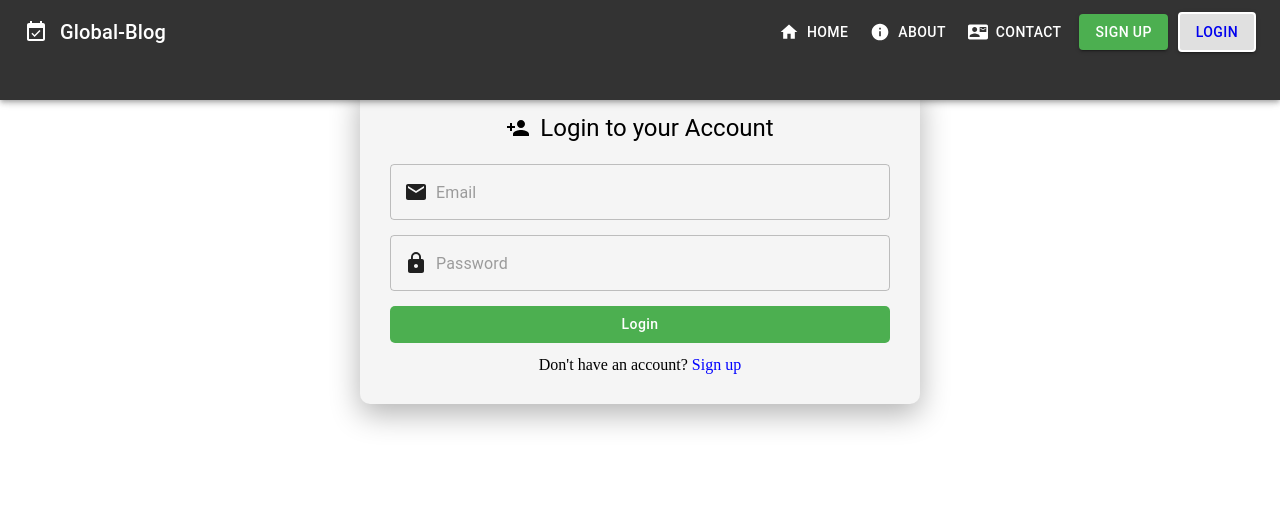
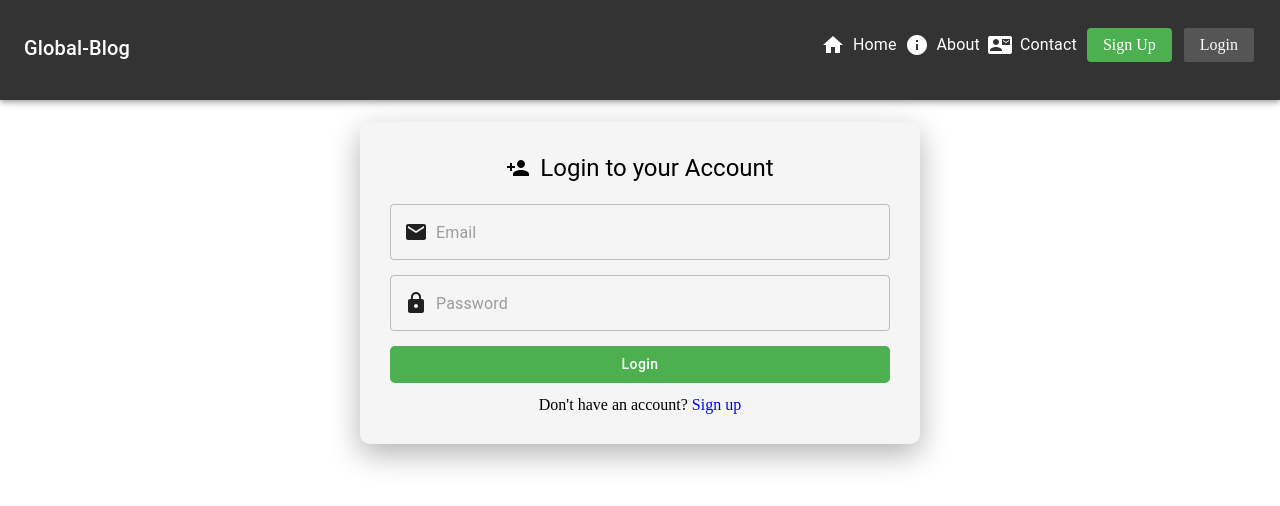
Before and after one commit to KULADEEP1/Ecommerce, a React (Create React App) app in the folder client/: page /login in a window 1280 px wide. Shown: the top 506 px of the page. Built offline with nearby package versions, Linux system fonts and the light colour scheme.

Commit message:
Authentication improved

```diff
--- a/client/src/components/Homepage.js
+++ b/client/src/components/Homepage.js
@@ -14,6 +14,8 @@ import {
   CssBaseline,
 } from "@material-ui/core";
 import Footer from "./Footer";
+import { useUser } from "../context/UserContext";
+import { useNavigate } from "react-router-dom";
 
 const useStyles = makeStyles((theme) => ({
   "@global": {
@@ -110,6 +112,13 @@ const useStyles = makeStyles((theme) => ({
 
 function HomePage() {
   const classes = useStyles();
+  const navigate = useNavigate();
+  const { isAuthenticated } = useUser();
+  const handleCreateBlog = () => {
+    if (isAuthenticated === false) {
+      navigate("/login");
+    }
+  };
 
   return (
     <>
@@ -135,6 +144,7 @@ function HomePage() {
               <Button
                 variant="contained"
                 className={classes.exploreButton}
+                onClick={handleCreateBlog}
                 startIcon={<CreateIcon />}
               >
                 Create Blog
--- a/client/src/components/Login.js
+++ b/client/src/components/Login.js
@@ -27,11 +27,16 @@ const useStyles = makeStyles((theme) => ({
   form: {
     maxWidth: "500px",
     maxHeight: "600px",
-    margin: "0 auto",
+    margin: "50px auto",
     padding: "30px",
     borderRadius: "10px",
     boxShadow: "0 10px 30px rgba(0, 0, 0, 0.3)", // Add shadow effect
     backgroundColor: "#f5f5f5",
+    transition: "transform 1s, box-shadow 1s",
+    "&:hover": {
+      transform: "translateY(0px)",
+      boxShadow: "0px 12px 20px rgba(0, 0, 0, 1)",
+    },
   },
   title: {
     marginBottom: "20px",
--- a/client/src/components/Navbar.js
+++ b/client/src/components/Navbar.js
@@ -1,76 +1,124 @@
 import React from "react";
-import {
-  AppBar,
-  Toolbar,
-  Typography,
-  Button,
-  IconButton,
-} from "@material-ui/core";
-import { Link } from "react-router-dom";
+import { AppBar, Toolbar, Typography } from "@material-ui/core";
+import { NavLink, useNavigate } from "react-router-dom";
 import { Home, Info, ContactMail } from "@material-ui/icons";
-import EventAvailableIcon from "@material-ui/icons/EventAvailable";
 import { useUser } from "../context/UserContext";
+import { makeStyles } from "@material-ui/core/styles";
+
+const useStyles = makeStyles((theme) => ({
+  appBar: {
+    backgroundColor: "#333",
+    height: "100px",
+  },
+  toolbar: {
+    display: "flex",
+    justifyContent: "space-between",
+    alignItems: "flex-end",
+  },
+  link: {
+    textDecoration: "none",
+    color: "inherit",
+    marginLeft: theme.spacing(1),
+    display: "flex",
+    alignItems: "center",
+  },
+  activeLink: {
+    color: "#4CAF50",
+    borderBottom: "2px solid #4CAF50",
+  },
+  buttonText: {
+    marginLeft: theme.spacing(1),
+  },
+  signupButton: {
+    backgroundColor: "#4CAF50",
+    color: "#fff",
+    marginLeft: "10px",
+    padding: theme.spacing(1, 2),
+    borderRadius: theme.shape.borderRadius,
+    "&:hover": {
+      backgroundColor: "#388E3C", // Darker shade of green
+    },
+    textDecoration: "none",
+  },
+  loginButton: {
+    padding: theme.spacing(1, 2),
+    marginLeft: "10px",
+    borderRadius: theme.shape.borderRadius,
+    border: "2px solid #333",
+    textDecoration: "none",
+    backgroundColor: "#555",
+    color: "#fff",
+    "&:hover": {
+      backgroundColor: "#777",
+      color: "#fff",
+    },
+  },
+}));
 
 const Navbar = () => {
-  const { isAuthenticated } = useUser();
+  const { isAuthenticated, logout } = useUser();
+  const navigate = useNavigate();
+  const classes = useStyles();
+
+  const handleLogout = () => {
+    logout();
+    navigate("/");
+  };
+
   return (
-    <AppBar
-      position="fixed"
-      style={{ backgroundColor: "#333", height: "100px" }}
-    >
-      <Toolbar style={{ display: "flex", justifyContent: "space-between" }}>
-        <IconButton edge="start" color="inherit" aria-label="logo">
-          <EventAvailableIcon />
-        </IconButton>
+    <AppBar position="fixed" className={classes.appBar}>
+      <Toolbar className={classes.toolbar}>
         <Typography variant="h6" style={{ flexGrow: 1 }}>
           Global-Blog
         </Typography>
         <div style={{ display: "flex", alignItems: "center" }}>
-          <Button
-            color="inherit"
-            style={{ marginLeft: "10px" }}
-            startIcon={<Home />}
+          <NavLink
+            to="/"
+            exact
+            className={({ isActive }) =>
+              `${classes.link} ${isActive ? classes.activeLink : ""}`
+            }
           >
-            Home
-          </Button>
-          <Button
-            color="inherit"
-            style={{ marginLeft: "10px" }}
-            startIcon={<Info />}
+            <Home />
+            <Typography className={classes.buttonText}>Home</Typography>
+          </NavLink>
+          <NavLink
+            to="/about"
+            className={({ isActive }) =>
+              `${classes.link} ${isActive ? classes.activeLink : ""}`
+            }
           >
-            About
-          </Button>
-          <Button
-            color="inherit"
-            style={{ marginLeft: "10px" }}
-            startIcon={<ContactMail />}
+            <Info />
+            <Typography className={classes.buttonText}>About</Typography>
+          </NavLink>
+          <NavLink
+            to="/contact"
+            className={({ isActive }) =>
+              `${classes.link} ${isActive ? classes.activeLink : ""}`
+            }
           >
-            Contact
-          </Button>
-          {!isAuthenticated &&
+            <ContactMail />
+            <Typography className={classes.buttonText}>Contact</Typography>
+          </NavLink>
+          {isAuthenticated ? (
+            <Typography
+              variant="contained"
+              color="secondary"
+              onClick={handleLogout}
+              style={{ marginLeft: "10px", cursor: "pointer" }}
+            >
+              Logout
+            </Typography>
+          ) : (
             <>
-
-              <Link to="/signup">
-                <Button
-                  variant="contained"
-                  color="primary"
-                  style={{ marginLeft: "10px", backgroundColor: "#4CAF50" }}
-                >
-                  Sign Up
-                </Button>
-              </Link>
-              <Link to="/login">
-                <Button
-                  variant="contained"
-                  color="inherit"
-                  style={{ marginLeft: "10px", border: "2px solid white" }}
-                >
-                  Login
-                </Button>
-              </Link>
-
+              <NavLink to="/signup" className={classes.signupButton}>
+                Sign Up
+              </NavLink>
+              <NavLink to="/login" className={classes.loginButton}>
+                Login
+              </NavLink>
             </>
-          }
+          )}
         </div>
       </Toolbar>
     </AppBar>
```
